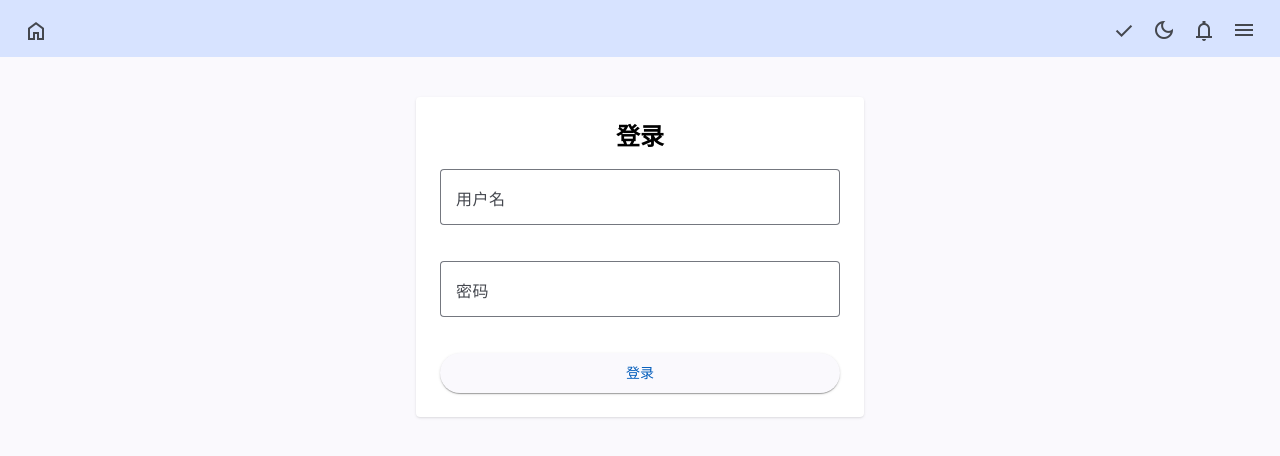
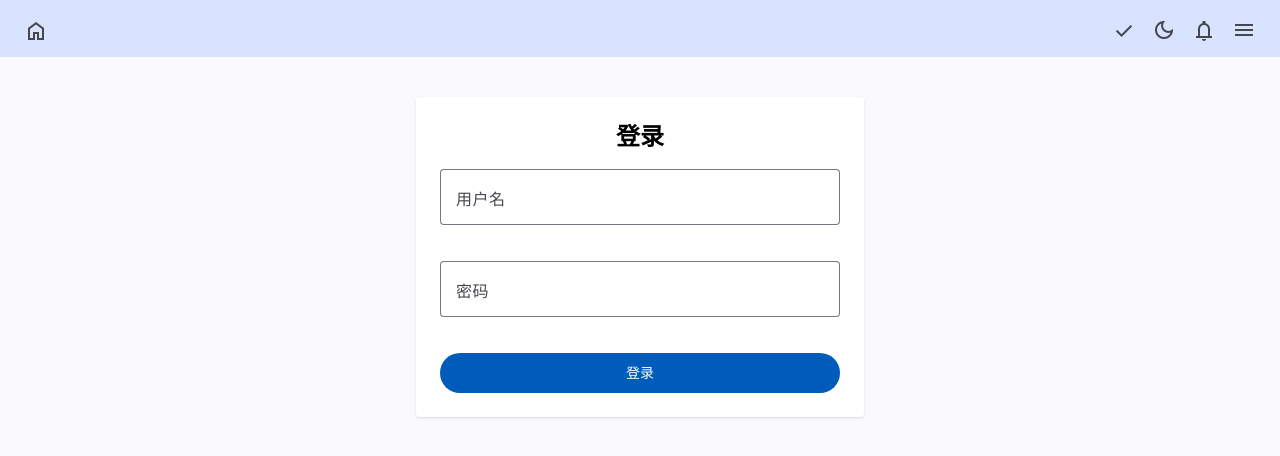
Before and after one commit to ijkzen/gin-template, an Angular app in the folder web/: page / in a window 1280 px wide. Shown: the top 456 px of the page. Built offline with nearby package versions, Linux system fonts and the light colour scheme.

Commit message:
refactor: change button style from raised to flat in change password and login dialogs

```diff
--- a/web/src/app/page/changepw/change-password-dialog.component.html
+++ b/web/src/app/page/changepw/change-password-dialog.component.html
@@ -25,5 +25,5 @@
 </form>
 <mat-dialog-actions align="end">
     <button mat-button (click)="close()" [disabled]="loading">取消</button>
-    <button mat-raised-button color="primary" (click)="submit()" [disabled]="loading">确定</button>
+    <button mat-flat-button color="primary" (click)="submit()" [disabled]="loading">确定</button>
 </mat-dialog-actions>
--- a/web/src/app/page/home/login/login.component.html
+++ b/web/src/app/page/home/login/login.component.html
@@ -11,7 +11,7 @@
         <input matInput [(ngModel)]="password" placeholder="请输入密码" type="password">
     </mat-form-field>
 
-    <button mat-raised-button color="primary" class="w-full" (click)="login()">登录</button>
+    <button mat-flat-button color="primary" class="w-full" (click)="login()">登录</button>
 
     @if (errorMessage) {
       <p class="text-red-500 text-center mt-4">{{ errorMessage }}</p>
```
